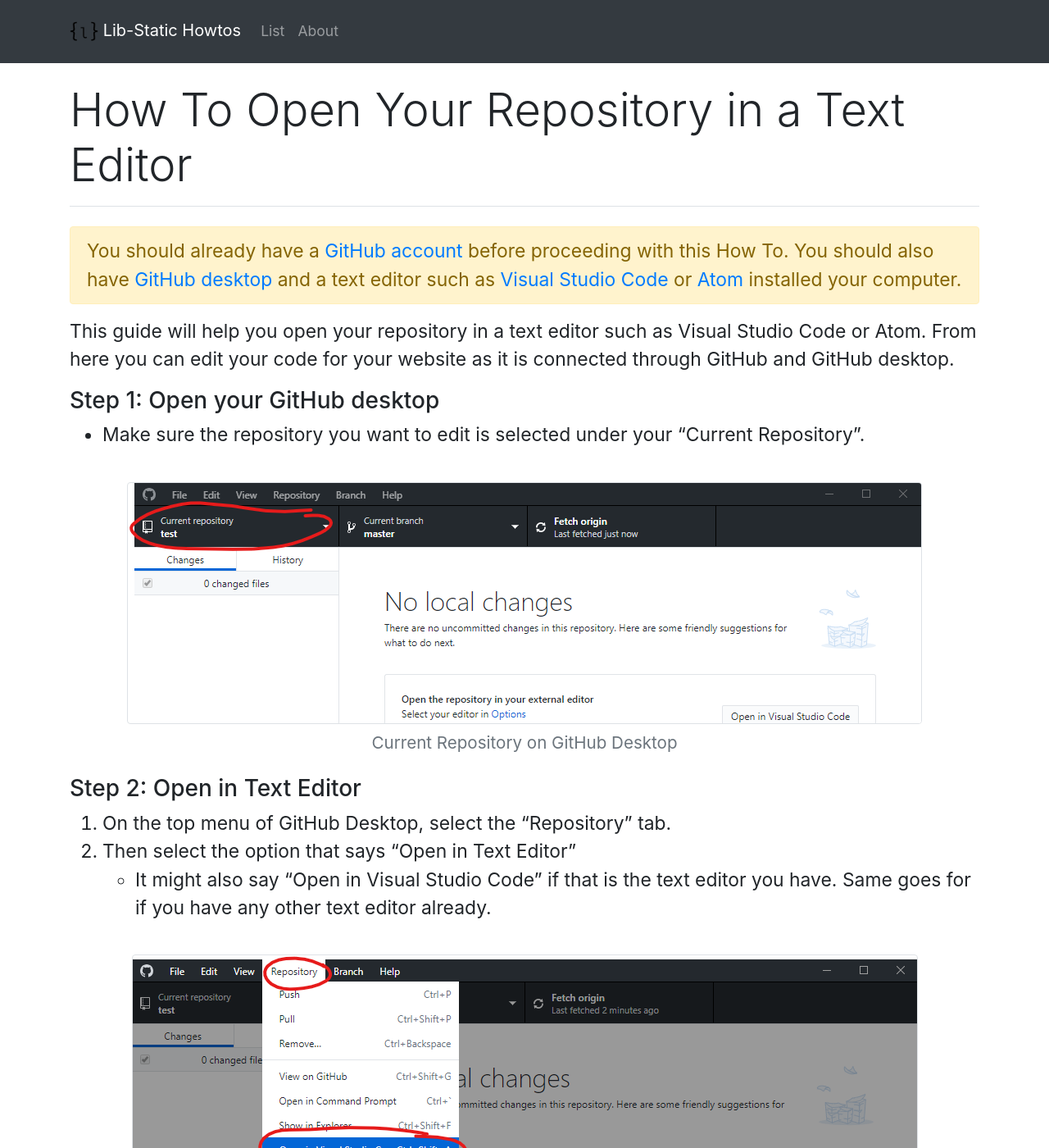
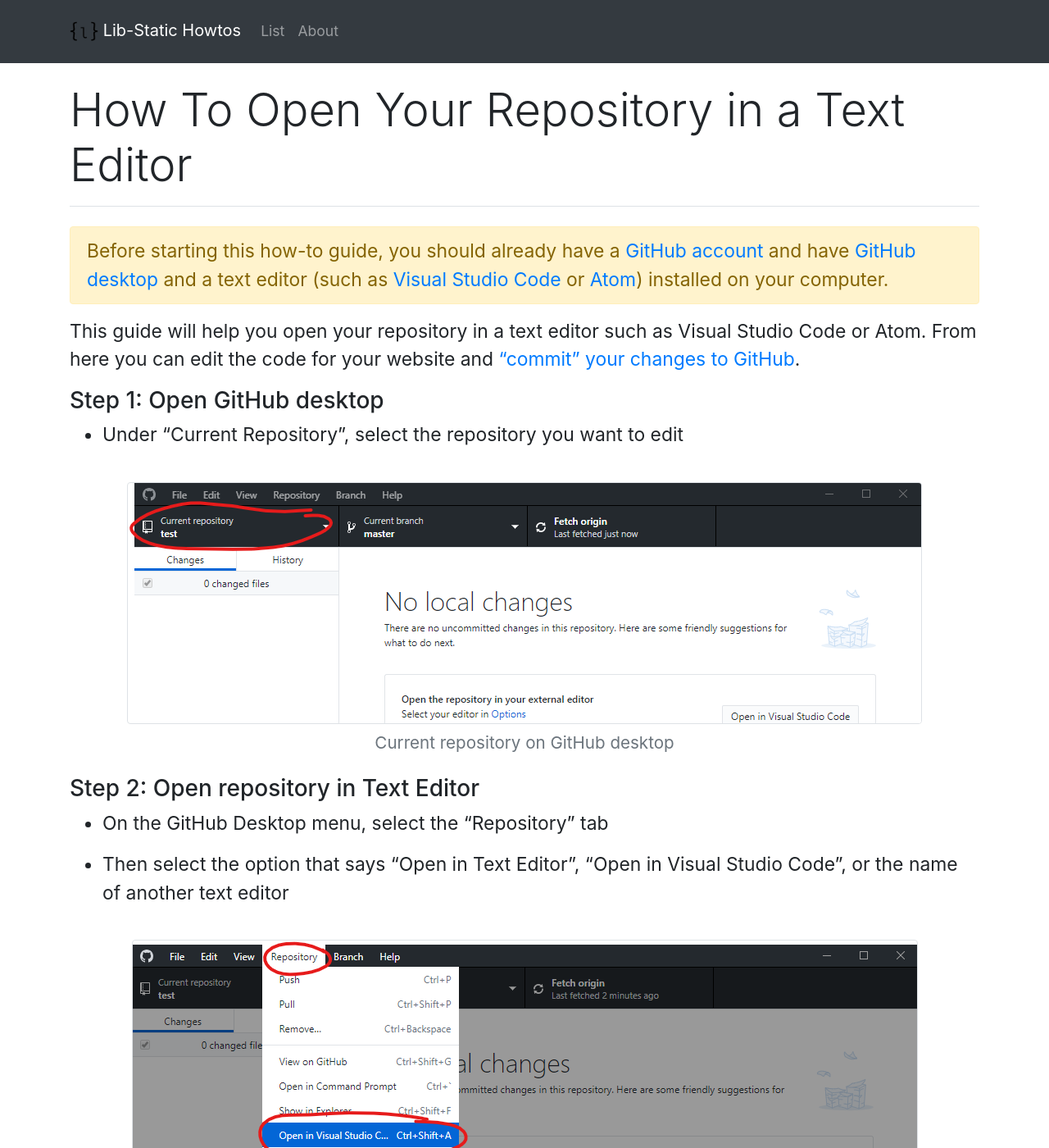
Before and after one commit to lib-static/howto, a Jekyll site: the page built from howtos/openrepointexteditor.md, in a window 1280 px wide and 1400 px high. Shown: the whole window at 82% size. Built offline with Jekyll 4.4.1, drawn with Linux system fonts in a browser that asks for light colours; some of the changed text lies outside the part shown.

Commit message:
content updates

```diff
--- a/howtos/openrepointexteditor.md
+++ b/howtos/openrepointexteditor.md
@@ -4,21 +4,22 @@ title: How To Open Your Repository in a Text Editor
 ---
 
 {:.alert .alert-warning}
-You should already have a [GitHub account](https://github.com/){:target="_blank"} before proceeding with this How To. You should also have [GitHub desktop](githubdesktop.html){:target="_blank"} and a text editor such as [Visual Studio Code](visualstudiocode.html){:target="_blank"} or [Atom](installatom.html){:target="_blank"} installed your computer.
+Before starting this how-to guide, you should already have a [GitHub account](setupgithubaccount.html){:target="_blank"} and have [GitHub desktop](githubdesktop.html){:target="_blank"} and a text editor (such as [Visual Studio Code](visualstudiocode.html){:target="_blank"} or [Atom](installatom.html){:target="_blank"}) installed on your computer.
 
-This guide will help you open your repository in a text editor such as Visual Studio Code or Atom. From here you can edit your code for your website as it is connected through GitHub and GitHub desktop.
+This guide will help you open your repository in a text editor such as Visual Studio Code or Atom. From here you can edit the code for your website and ["commit" your changes to GitHub](pushpullchanges.html){:target="_blank"}.
 
-### Step 1: Open your GitHub desktop
+### Step 1: Open GitHub desktop
 
-- Make sure the repository you want to edit is selected under your "Current Repository".
-{% include bootstrap/figure.md img="/github/github_currentrepository.png" caption="Current Repository on GitHub Desktop" alt="screen shot of the download button" %}
+- Under "Current Repository", select the repository you want to edit
+{% include bootstrap/figure.md img="/github/github_currentrepository.png" caption="Current repository on GitHub desktop" alt="screen shot of the download button" %}
 
-### Step 2: Open in Text Editor
+### Step 2: Open repository in Text Editor
 
-1. On the top menu of GitHub Desktop, select the "Repository" tab.
-2. Then select the option that says "Open in Text Editor"
-    - It might also say "Open in Visual Studio Code" if that is the text editor you have. Same goes for if you have any other text editor already.
+- On the GitHub Desktop menu, select the "Repository" tab
+
+- Then select the option that says "Open in Text Editor", "Open in Visual Studio Code", or the name of another text editor
+
 {% include bootstrap/figure.md img="/github/github_openinvisualstudiocode.png" caption="Opening repository in text editor" alt="screen shot of opening repository in text editor" %}
 
 {:.alert .alert-success}
-That's it! It should have brought up your text editor of choice and your repository files and code.
+That's it! Your repository files and code should now be open within your text editor.
```
